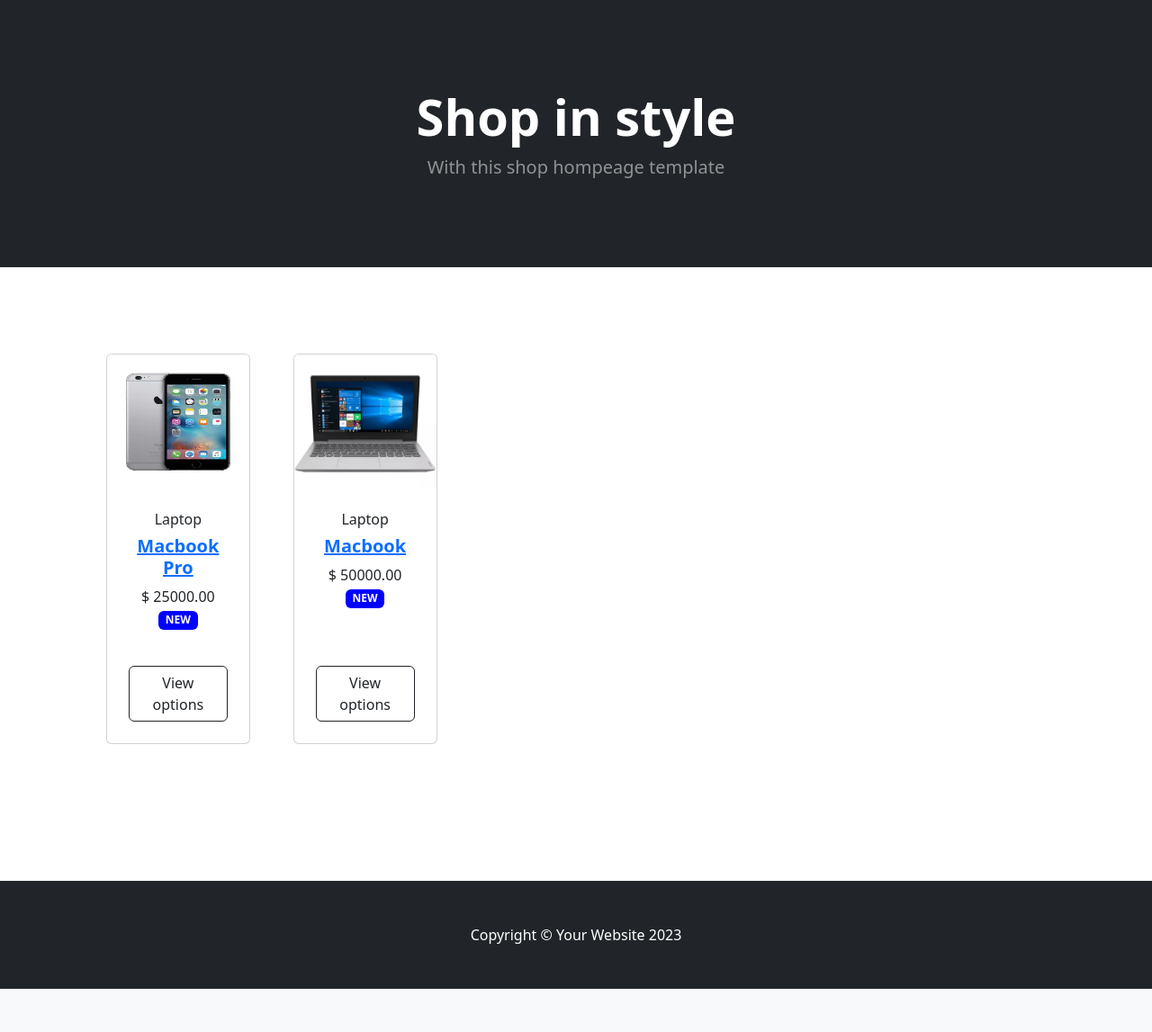
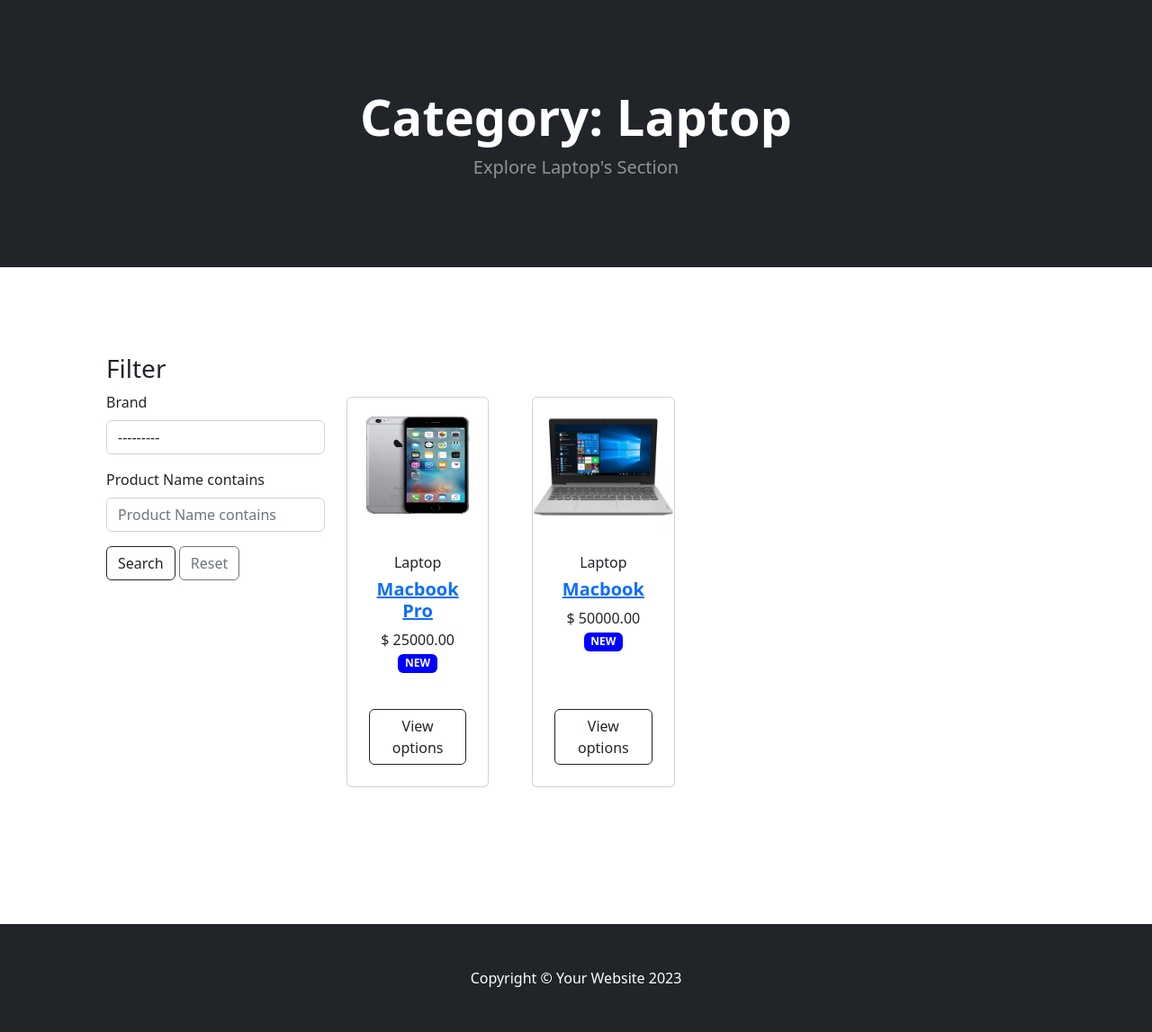
Before and after one commit to OmarAraby/Django-E-Commerce, a Django app: a page that uses templates/base.html in a window 1280 px wide. Shown: the part 58-1205 px from the top of the page at 90% size. Before the commit the page ends 1157 px from the top, so only its background shows below. Run offline with Django 4.2, Linux system fonts and the light colour scheme; data comes from the database, SQL or seed files in the repository; some libraries are stand-ins or nearby versions.

Commit message:
adding a filter to category page

```diff
--- a/product/filters.py
+++ b/product/filters.py
@@ -16,4 +16,4 @@
 
     class Meta:
         model = Product
-        fields = ['PRDCategory']
+        fields = ['PRDBrand']
--- a/product/templates/Category/category_detail.html
+++ b/product/templates/Category/category_detail.html
@@ -5,9 +5,35 @@
 {% block body %}
 
 <!-- Section-->
+<header class="bg-dark py-5">
+    <div class="container px-4 px-lg-5 my-5">
+        <div class="text-center text-white">
+            <h1 class="display-4 fw-bolder">Category: {{category}}</h1>
+            <p class="lead fw-normal text-white-50 mb-0">Explore {{category}}'s Section</p>
+        </div>
+    </div>
+</header>
 <!-- Section-->
 <section class="py-5">
     <div class="container px-4 px-lg-5 mt-5">
+
+    <div class="row ">
+            <div class="col-lg-3">
+                <div>
+                    <div class="form_inner">
+                        <h3>Filter</h3>
+                        <form method="GET">
+                            {% bootstrap_form myfilter.form %}
+                            <input type='submit' value='Search' class='btn btn-outline-dark mt-auto'>
+                            <a href="?{% if myfilter.form.q %}{{ myfilter.form.q.name }}={% endif %}" class="btn btn-outline-secondary mt-auto">Reset</a>
+
+                    </div>
+                </div>
+            </div>
+
+
+
+
         <div class="col-lg-9 my-5">
             <div class="row gx-4 gx-lg-5 row-cols-2 row-cols-md-3 row-cols-xl-4">
                 {% for product in products %}
--- a/product/views.py
+++ b/product/views.py
@@ -14,8 +14,7 @@
     myfilter = ProductFilter(request.GET, queryset=product_list)
     product_list = myfilter.qs
 
-    cate_filter = CategoryFilter(request.GET, queryset=product_list)
-    product_list = cate_filter.qs
+
 
 
 
@@ -28,7 +27,7 @@
     #category = Category.objects.all()
 
 
-    context = {'products':product_list , 'myfilter':myfilter,'cate_filter':cate_filter}
+    context = {'products':product_list , 'myfilter':myfilter}
     return render(request, 'Product/product_list.html', context)
 
 
@@ -66,6 +65,8 @@
 def category_detail(request, slug):
     category = get_object_or_404(Category, CATSlug=slug)
     products = Product.objects.filter(PRDCategory=category)
+    myfilter = CategoryFilter(request.GET, queryset=products)
+    products = myfilter.qs
 
-    context = {'category': category, 'products': products}
+    context = {'category': category, 'products': products,'myfilter':myfilter}
     return render(request, 'Category/category_detail.html', context)
--- a/templates/base.html
+++ b/templates/base.html
@@ -80,14 +80,7 @@
             </div>
         </nav>
         <!-- Header-->
-        <header class="bg-dark py-5">
-            <div class="container px-4 px-lg-5 my-5">
-                <div class="text-center text-white">
-                    <h1 class="display-4 fw-bolder">Shop in style</h1>
-                    <p class="lead fw-normal text-white-50 mb-0">With this shop hompeage template</p>
-                </div>
-            </div>
-        </header>
+
 
 
 
```
Also changed, not shown: product/templates/Product/product_list.html (+11 -0 lines).
